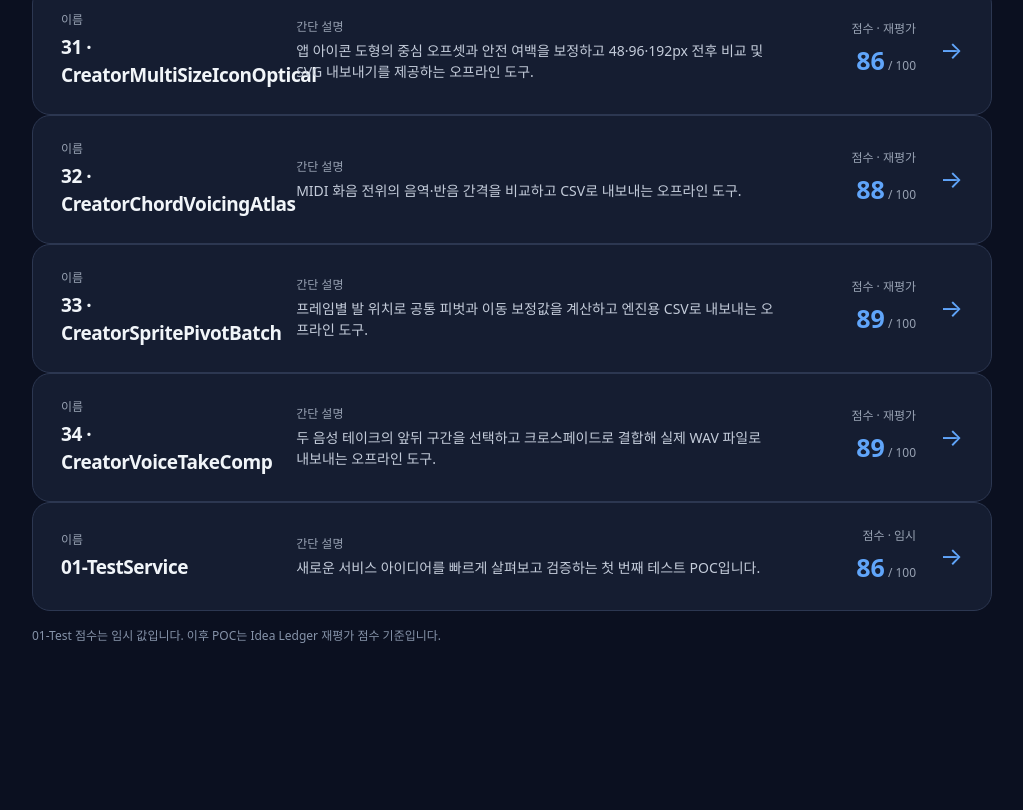
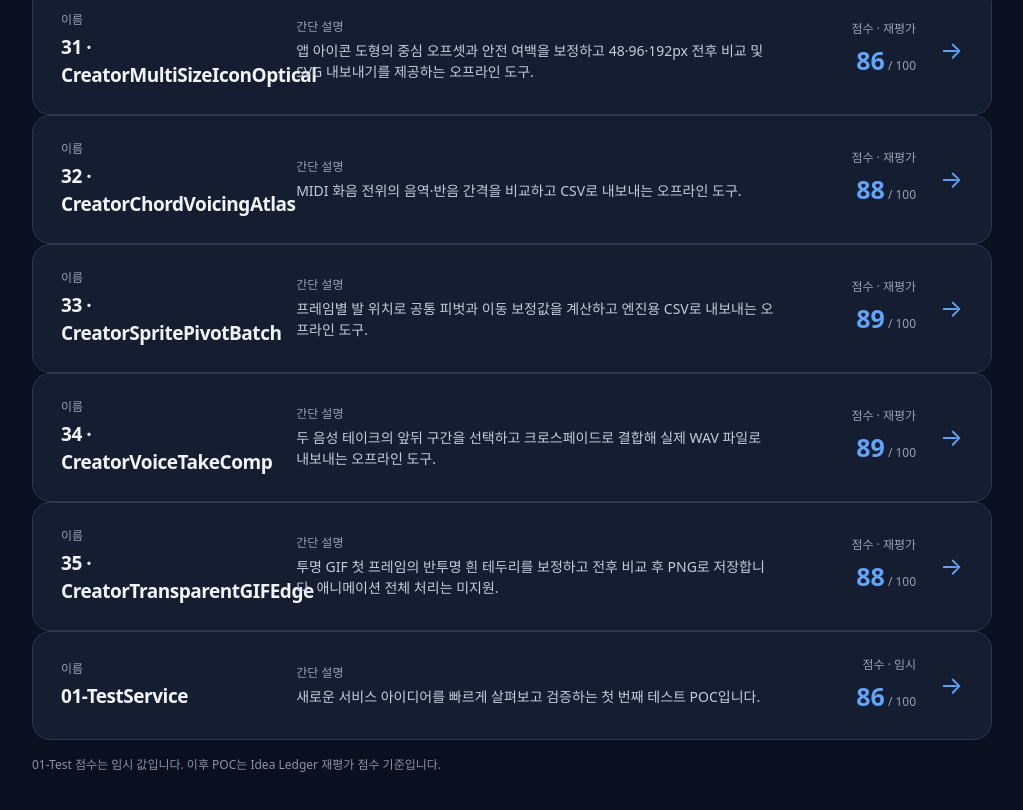
Before and after one commit to 7bvcxz/service-poc, a plain HTML site: page index.html in a window 1280 px wide. Shown: the part 4364-5174 px from the top of the page, without its empty margins (128-1151 px from the left). Before the commit the page ends 5089 px from the top, so only its background shows below. Drawn offline with Linux system fonts and the light colour scheme.

Commit message:
List transparent GIF edge first-frame prototype

```diff
--- a/index.html
+++ b/index.html
@@ -90,6 +90,7 @@
     <a class="poc-card" href="./poc/32-creator-chord-voicing-atlas.html" data-source-id="20261108-13-01"><span><span class="meta">이름</span><span class="name">32 · CreatorChordVoicingAtlas</span></span><span class="description"><span class="meta">간단 설명</span>MIDI 화음 전위의 음역·반음 간격을 비교하고 CSV로 내보내는 오프라인 도구.</span><span class="score"><span class="meta">점수 · 재평가</span><strong>88</strong><small> / 100</small></span><span class="arrow" aria-hidden="true">→</span></a>
     <a class="poc-card" href="./poc/33-creator-sprite-pivot-batch.html" data-source-id="20261109-14-01"><span><span class="meta">이름</span><span class="name">33 · CreatorSpritePivotBatch</span></span><span class="description"><span class="meta">간단 설명</span>프레임별 발 위치로 공통 피벗과 이동 보정값을 계산하고 엔진용 CSV로 내보내는 오프라인 도구.</span><span class="score"><span class="meta">점수 · 재평가</span><strong>89</strong><small> / 100</small></span><span class="arrow" aria-hidden="true">→</span></a>
     <a class="poc-card" href="./poc/34-creator-voice-take-comp.html" data-source-id="20261109-16-01"><span><span class="meta">이름</span><span class="name">34 · CreatorVoiceTakeComp</span></span><span class="description"><span class="meta">간단 설명</span>두 음성 테이크의 앞뒤 구간을 선택하고 크로스페이드로 결합해 실제 WAV 파일로 내보내는 오프라인 도구.</span><span class="score"><span class="meta">점수 · 재평가</span><strong>89</strong><small> / 100</small></span><span class="arrow" aria-hidden="true">→</span></a>
+    <a class="poc-card" href="./poc/35-creator-transparent-gif-edge.html" data-source-id="20261110-03-01"><span><span class="meta">이름</span><span class="name">35 · CreatorTransparentGIFEdge</span></span><span class="description"><span class="meta">간단 설명</span>투명 GIF 첫 프레임의 반투명 흰 테두리를 보정하고 전후 비교 후 PNG로 저장합니다. 애니메이션 전체 처리는 미지원.</span><span class="score"><span class="meta">점수 · 재평가</span><strong>88</strong><small> / 100</small></span><span class="arrow" aria-hidden="true">→</span></a>
     <a class="poc-card" href="./poc/01-TestService.html" aria-label="01-TestService 테스트 페이지 열기">
       <span><span class="meta">이름</span><span class="name">01-TestService</span></span>
       <span class="description"><span class="meta">간단 설명</span>새로운 서비스 아이디어를 빠르게 살펴보고 검증하는 첫 번째 테스트 POC입니다.</span>
```
